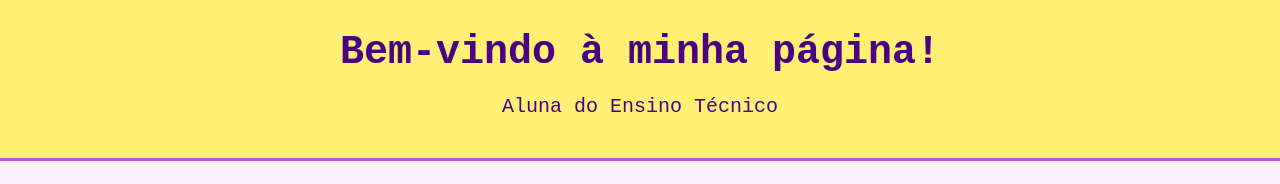
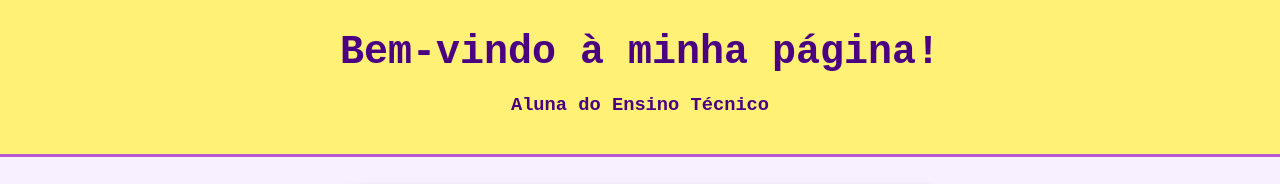
Before and after one commit to Gih0junho/INDE.html, a plain HTML site: page index.html in a window 1280 px wide. Shown: the top 184 px of the page. Drawn offline with Linux system fonts and the light colour scheme.

Commit message:
Add files via upload

```diff
--- a/index.html
+++ b/index.html
@@ -74,7 +74,7 @@
 <body>
     <header>
         <h1>Bem-vindo à minha página!</h1>
-        <p>Aluna do Ensino Técnico</p>
+        <h3>Aluna do Ensino Técnico</h3>
     </header>
 
     <main>
```
